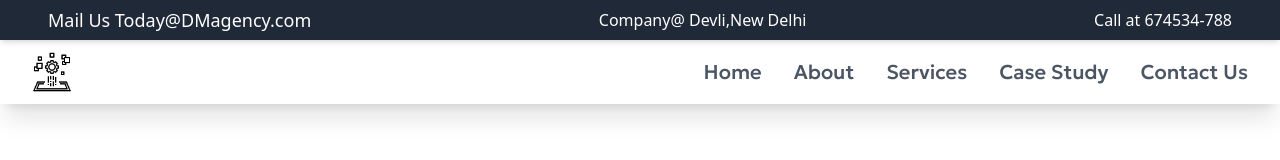
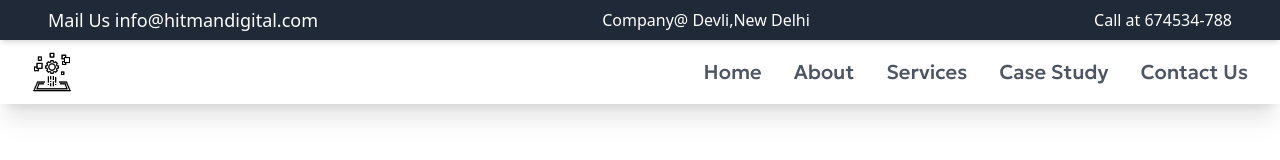
Before and after one commit to hindigrammarbook/Hitman, a React (Vite) app: page / in a window 1280 px wide. Shown: the top 160 px of the page. Built offline with nearby package versions, Linux system fonts and the light colour scheme.

Commit message:
Update Navbar.jsx

```diff
--- a/src/components/Navbar.jsx
+++ b/src/components/Navbar.jsx
@@ -31,7 +31,7 @@ const Navbar = () => {
       <nav className="bg-gray-800 text-white py-2 px-4 shadow-md fixed w-full top-0 z-20">
         <div className="max-w-7xl mx-auto px-4 sm:px-6 lg:px-8">
           <div className="flex items-center justify-between h-6">
-            <div className="text-lg font-medium">Mail Us Today@DMagency.com</div>
+            <div className="text-lg font-medium">Mail Us info@hitmandigital.com </div>
             <div className="flex space-x-6">
 
               <a href="#" className="hover:text-violet-500">Company@ Devli,New Delhi</a>
```
